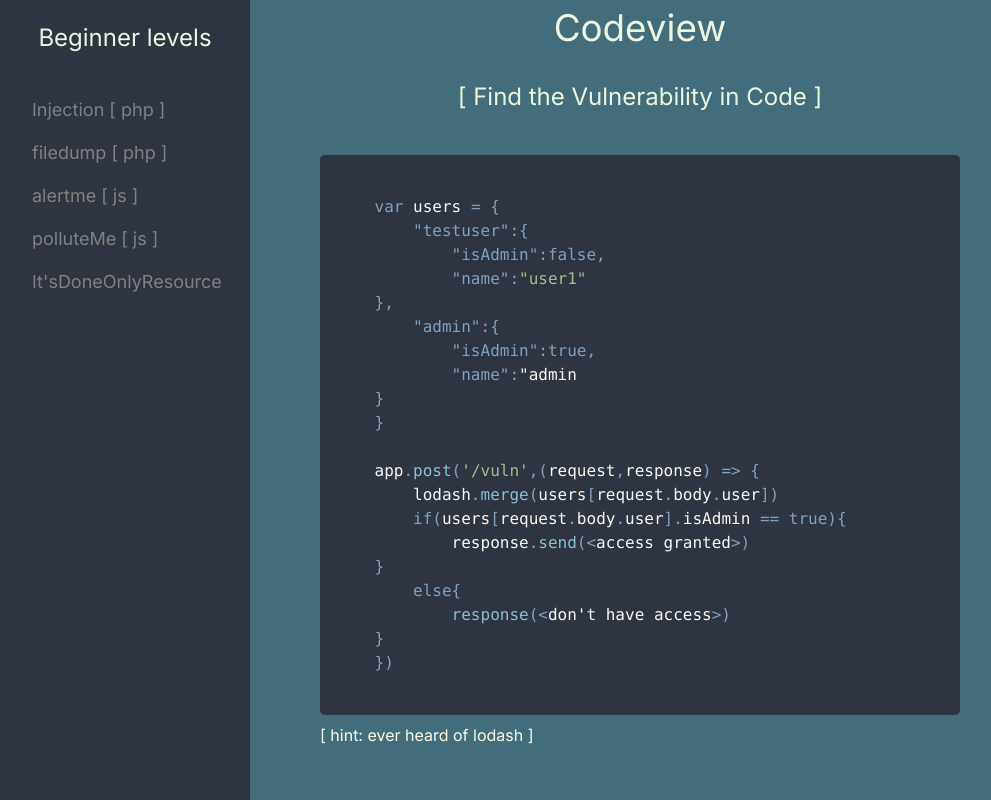
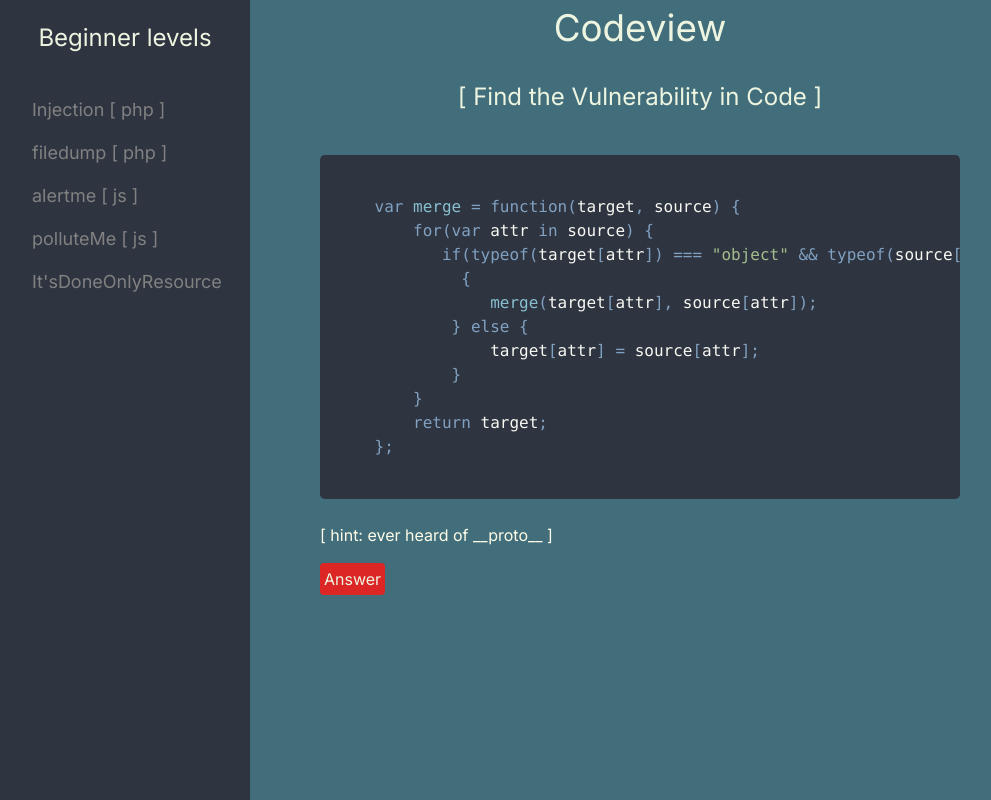
Before and after one commit to sumeet-darekar/codeview, a Next.js app: page /lvl4 in a window 1280 px wide. Shown: the whole page, without its empty margins (0-991 px from the left). Built offline with nearby package versions, Linux system fonts and the light colour scheme.

Commit message:
Add files via upload

```diff
--- a/Components/Header.tsx
+++ b/Components/Header.tsx
@@ -8,8 +8,8 @@ export default function header() {
   return (
     <>
       <div>
-        <h1 className="font flex text-center justify-center size py-4">Codeview</h1>
-        <h1 className="font flex text-center justify-center normal-size py-4">[ Find the Vulnerability in Code ]</h1>
+        <h1 className="font flex text-center justify-center size">Codeview</h1>
+        <h1 className="font flex text-center justify-center normal-size">[ Find the Vulnerability in Code ]</h1>
       <div className="code h-1/2 w-1/2 mx-auto rounded">
 
       </div>
@@ -22,10 +22,7 @@ export default function header() {
         <Link href="/lvl3"  className="font">alertme [ js ]</Link>
         <Link href="/lvl4"  className="font">polluteMe [ js ]</Link>
         <Link href="/lvl5"  className="font">It'sDoneOnlyResource</Link>
-
       </div>
-
-
     </>
   );
 };
--- a/app/globals.css
+++ b/app/globals.css
@@ -20,6 +20,7 @@
   font-size: 1.5em;
   padding-bottom: 2rem;
 }
+
 .font{
   color: #EDF5E1;
 }
@@ -27,6 +28,12 @@
 .code{
   background-color: #2E3440;
 }
+
+.answer-area {
+  background-color: #f0f0f0;
+  padding: 20px;
+}
+
 
 .sidenav {
   height: 100%;
--- a/app/lvl1/page.tsx
+++ b/app/lvl1/page.tsx
@@ -6,6 +6,12 @@ import { Prism as SyntaxHighlighter } from 'react-syntax-highlighter';
 import { nord } from 'react-syntax-highlighter/dist/esm/styles/prism';
 
 export default function page(){
+
+  const [isOpen, setIsOpen] = useState(false);
+
+  const togglePopdown = () => {
+    setIsOpen(!isOpen);
+  };
     const code=`
     <?php
 
@@ -30,8 +36,23 @@ export default function page(){
     <SyntaxHighlighter language="php" style={nord } >
           {code}
         </SyntaxHighlighter>
-       <h1 className=" text-yellow-50"> [ hint: ' ]</h1>
+       <h1 className=" text-yellow-50 py-4"> [ hint: ' ]</h1>
+          <button onClick={togglePopdown} className=" bg-red-600 rounded px-1 py-1 font text-center">Answer</button>
+
+          {isOpen && (
+        <div className="popdown-content code rounded my-5">
+          <pre className="font px-1 py-1">This php code is Vulnerable to sql injection <br />
+          here $_GET['id'] is directly inserted into the code without proper validation and <br />sanitization.<br />
+          By using [ ' or 1=1 -- ]  we can get access to the database.
+            <br /><br />
+          Solution :<br />
+          Use prepared statements instead of directly concatenating it into the query.
+          </pre>
+        </div>
+
+      )}
             </div>
+
       </>
 
     );
--- a/app/lvl2/page.tsx
+++ b/app/lvl2/page.tsx
@@ -6,6 +6,12 @@ import { Prism as SyntaxHighlighter } from 'react-syntax-highlighter';
 import { nord } from 'react-syntax-highlighter/dist/esm/styles/prism';
 
 export default function page(){
+  const [isOpen, setIsOpen] = useState(false);
+
+  const togglePopdown = () => {
+    setIsOpen(!isOpen);
+  };
+
     const code=`
     <?php
 
@@ -25,7 +31,21 @@ export default function page(){
     <SyntaxHighlighter language="php" style={nord} >
           {code}
         </SyntaxHighlighter>
-       <h1 className=" text-yellow-50"> [ hint: can i access your page ]</h1>
+       <h1 className=" text-yellow-50 py-4"> [ hint: can i access your page ]</h1>
+
+       <button onClick={togglePopdown} className=" bg-red-600 rounded px-1 py-1 font text-center">Answer</button>
+
+  {isOpen && (
+<div className="popdown-content code rounded my-5">
+  <pre className="font px-1 py-1">This Code is Vulnerable to LFI [local file inclusion].<br />
+  By using [ ..../..../file or ..%2F..%2Ffile ]can get access to internal files.
+    <br /><br />
+
+  </pre>
+</div>
+
+)}
+
             </div>
       </>
 
--- a/app/lvl3/page.tsx
+++ b/app/lvl3/page.tsx
@@ -6,16 +6,26 @@ import { Prism as SyntaxHighlighter } from 'react-syntax-highlighter';
 import { nord } from 'react-syntax-highlighter/dist/esm/styles/prism';
 
 export default function page(){
+  const [isOpen, setIsOpen] = useState(false);
+
+  const togglePopdown = () => {
+    setIsOpen(!isOpen);
+  };
+  const payload =`
+  <img src=z onerror=alert(document.domain)>
+  `
     const code=`
-        <div class="">
-            <label for=search">Search</label>
-            <input type="text" class="" id="search" name="search">
-        </div>
-        <input type="submit" id="submit" class="button" value="Search">
-        <br><br>
-        <div class="<%=alertVisibility%">
-            cannot find '<%=request.getParameter("search")%>'
-        <div>
+    <!DOCTYPE html>
+    <html>
+    <head>
+        <title>Vulnerable Page</title>
+    </head>
+    <body>
+        <h1>Search Results</h1>
+        <p>You searched for: <?php echo $_GET['search']; ?></p>
+    </body>
+    </html>
+
     `
     return (
       <>
@@ -24,8 +34,22 @@ export default function page(){
     <SyntaxHighlighter language="javascript" style={nord} >
           {code}
         </SyntaxHighlighter>
-       <h1 className=" text-yellow-50"> [ hint: alert ]</h1>
+       <h1 className=" text-yellow-50 py-4"> [ hint: alert ]</h1>
 
+       <button onClick={togglePopdown} className=" bg-red-600 rounded px-1 py-1 font text-center">Answer</button>
+
+          {isOpen && (
+        <div className="popdown-content code rounded my-5">
+          <pre className="font px-1 py-1">This code is Vulnerable to xss [cross side scripting] attack.<br />
+          By injecting this [ {payload} ] and poping the alert on screen it can confirm that this input function can run <br />javascript.
+
+          <br /><br />
+          Solution:<br />
+          Use encoding on the user supplied input.
+          </pre>
+        </div>
+
+      )}
             </div>
       </>
 
--- a/app/lvl4/page.tsx
+++ b/app/lvl4/page.tsx
@@ -6,27 +6,23 @@ import { Prism as SyntaxHighlighter } from 'react-syntax-highlighter';
 import { nord } from 'react-syntax-highlighter/dist/esm/styles/prism';
 
 export default function page(){
+    const [isOpen, setIsOpen] = useState(false);
+
+    const togglePopdown = () => {
+      setIsOpen(!isOpen);
+    };
     const code=`
-    var users = {
-        "testuser":{
-            "isAdmin":false,
-            "name":"user1"
-    },
-        "admin":{
-            "isAdmin":true,
-            "name":"admin
-    }
-    }
-
-    app.post('/vuln',(request,response) => {
-        lodash.merge(users[request.body.user])
-        if(users[request.body.user].isAdmin == true){
-            response.send(<access granted>)
-    }
-        else{
-            response(<don't have access>)
-    }
-    })
+    var merge = function(target, source) {
+        for(var attr in source) {
+           if(typeof(target[attr]) === "object" && typeof(source[attr]) === "object")
+             {
+                merge(target[attr], source[attr]);
+            } else {
+                target[attr] = source[attr];
+            }
+        }
+        return target;
+    };
     `
     return (
       <>
@@ -35,7 +31,22 @@ export default function page(){
     <SyntaxHighlighter language="javascript" style={nord} >
           {code}
         </SyntaxHighlighter>
-       <h1 className=" text-yellow-50"> [ hint: ever heard of lodash ]</h1>
+       <h1 className=" text-yellow-50 py-4"> [ hint: ever heard of __proto__ ]</h1>
+       <button onClick={togglePopdown} className=" bg-red-600 rounded px-1 py-1 font text-center">Answer</button>
+
+  {isOpen && (
+<div className="popdown-content code rounded my-5">
+  <pre className="font px-1 py-1"> This code is Vulnerable to javascript prototype pollution.<br /><br />
+  For more info :
+  <a href="https://youtu.be/LD-KcuKM_0M?si=OMSDk8lHa5X4ABrF" className=" bg-red-500 rounded">NullCon vedio </a><br />
+    reference:
+  <a href="https://medium.com/node-modules/what-is-prototype-pollution-and-why-is-it-such-a-big-deal-2dd8d89a93c" className=" bg-red-500 rounded">Medium article</a>
+
+  </pre>
+</div>
+
+)}
+
             </div>
       </>
 
--- a/app/lvl5/page.tsx
+++ b/app/lvl5/page.tsx
@@ -6,6 +6,11 @@ import { Prism as SyntaxHighlighter } from 'react-syntax-highlighter';
 import { nord  } from 'react-syntax-highlighter/dist/esm/styles/prism';
 
 export default function page(){
+  const [isOpen, setIsOpen] = useState(false);
+
+  const togglePopdown = () => {
+    setIsOpen(!isOpen);
+  };
     const code=`
     String query = "SELECT * FROM information WHERE id = ?";
 
@@ -23,7 +28,20 @@ export default function page(){
     <SyntaxHighlighter language="javascript" style={nord } >
           {code}
         </SyntaxHighlighter>
-       <h1 className=" text-yellow-50"> [ hint: admin id ]</h1>
+       <h1 className=" text-yellow-50 py-4"> [ hint: admin id ]</h1>
+       <button onClick={togglePopdown} className=" bg-red-600 rounded px-1 py-1 font text-center">Answer</button>
+
+          {isOpen && (
+        <div className="popdown-content code rounded my-5">
+          <pre className="font px-1 py-1">This Code is Vulnerable to IDOR [ Insecure Direct Object Reference ].<br />
+          By changing id number which can lead to the access of another users details.
+          <br /><br />
+          Solution:
+          <br />It can be prevented by using proper authoriztion technics.
+          </pre>
+        </div>
+
+      )}
             </div>
       </>
 
--- a/app/page.tsx
+++ b/app/page.tsx
@@ -19,6 +19,7 @@ export default function page(){
           <a href="https://rules.sonarsource.com/java/type/Vulnerability/RSPEC-5131/" target="blank" className="font px-10">&#129313; sonar rules</a><br />
           <a href="https://www.youtube.com/live/fb-t3WWHsMQ?si=TvDxm3WNS2SgD9rJ" target="blank" className="font px-10">&#128187; shubham shah [ youtube ]</a><br />
           <a href="https://www.youtube.com/live/A8CNysN-lOM?si=MKf8Q95nG85Povl5" target="blank" className="font px-10">&#128214; vickie li [ youtube ]</a><br />
+          <a href="https://www.youtube.com/watch?v=GmWQ1VIjd2U&list=PLHUKi1UlEgOJLPSFZaFKMoexpM6qhOb4Q" target="blank" className="font px-10">🐱Cryptocat's dvwa playlist [ youtube ]</a>
           <br />
           <br />
           <br />
```
